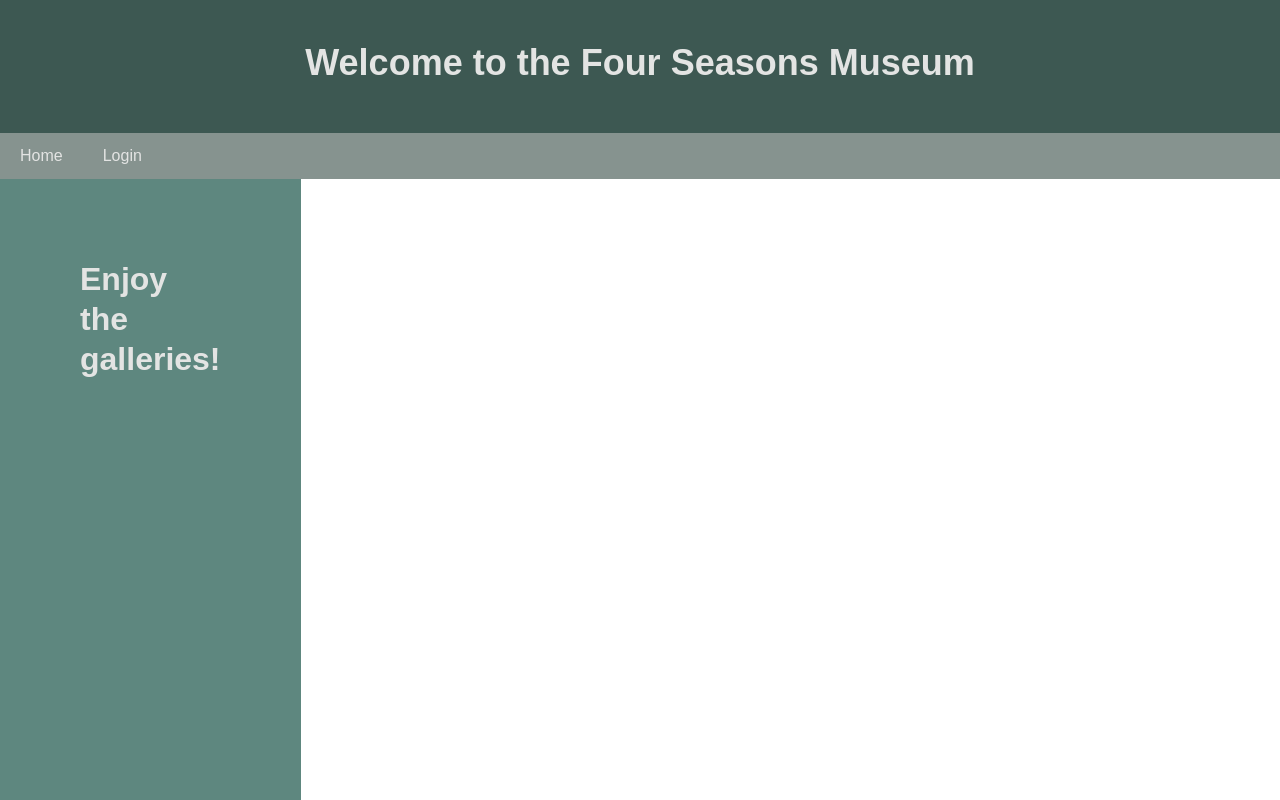
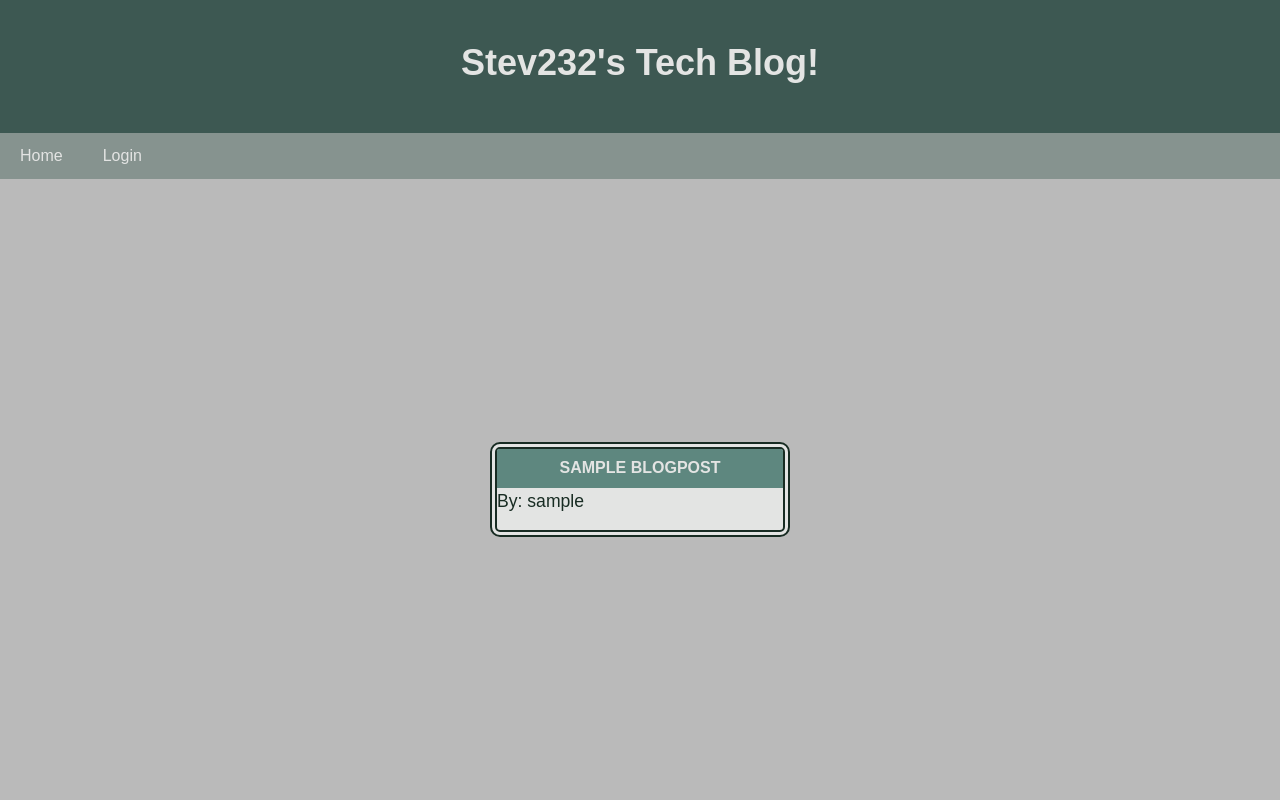
Before and after one commit to stev232/Stev232sTechBlog, a Node server app: page / in a window 1280 px wide. Run offline with Node 20, Linux system fonts and the light colour scheme; tables that the repository leaves empty hold one stand-in row (values such as "Sample post"); some libraries are stand-ins or nearby versions.

Commit message:
Adjusted the site layout to fit with the requirements of the assignment.

```diff
--- a/controllers/home-routes.js
+++ b/controllers/home-routes.js
@@ -1,14 +1,22 @@
 const router = require('express').Router();
-const { BlogPost } = require('../models');
+const { BlogPost, User } = require('../models');
 
 // GET all galleries for homepage
 router.get('/', async (req, res) => {
   try {
-    const dbBlogData = await BlogPost.findAll({ });
+    const dbBlogData = await BlogPost.findAll({
+      include: [
+        {
+          model: User,
+          attributes: ['user_name'],
+        },
+      ],
+     });
 
     const blogs = dbBlogData.map((blog) =>
     blog.get({ plain: true })
     );
+
     res.render('homepage', {
       blogs,
       loggedIn: req.session.loggedIn,
@@ -22,7 +30,14 @@ router.get('/', async (req, res) => {
 // GET one gallery
 router.get('/blog/:id', async (req, res) => {
   try {
-    const dbBlogData = await BlogPost.findByPk(req.params.id, { });
+    const dbBlogData = await BlogPost.findByPk(req.params.id, {
+      include: [
+        {
+          model: User,
+          attributes: ['user_name'],
+        },
+      ],
+    });
 
     const blog = dbBlogData.get({ plain: true });
     res.render('blog', { blog, loggedIn: req.session.loggedIn });
--- a/package.json
+++ b/package.json
@@ -1,5 +1,5 @@
 {
-  "name": "museum-paintings",
+  "name": "tech-blog",
   "version": "1.0.0",
   "description": "",
   "main": "server.js",
--- a/public/css/style.css
+++ b/public/css/style.css
@@ -66,9 +66,9 @@ nav a:hover {
   background-color: var(--dark);
 }
 
-.gallery {
+.blog {
   flex: 4;
-  background-color: #fff;
+  background-color: #bababa;
   padding: 50px;
   display: flex;
   flex-flow: row wrap;
@@ -92,14 +92,14 @@ img {
   height: auto;
 }
 
-.painting {
+.post {
   width: 50%;
   background-color: white;
   box-shadow: 0 4px 8px 0 rgba(0, 0, 0, 0.2), 0 6px 20px 0 rgba(0, 0, 0, 0.19);
   margin-bottom: 25px;
 }
 
-.painting-details {
+.blog-details {
   text-align: center;
   padding: 10px 20px;
   font-weight: bold;
@@ -144,7 +144,7 @@ img {
   font-weight: bold;
 }
 
-.gallery-name {
+.blog-title {
   text-transform: uppercase;
   letter-spacing: 3px;
   text-shadow: 2px 2px 5px var(--secondary);
--- a/views/homepage.handlebars
+++ b/views/homepage.handlebars
@@ -1,3 +1,3 @@
-{{#each galleries as |gallery|}}
-{{> gallery-details}}
+{{#each blogs as |blog|}}
+{{> blog-details}}
 {{/each}}
--- a/views/layouts/main.handlebars
+++ b/views/layouts/main.handlebars
@@ -4,14 +4,14 @@
 <head>
   <meta charset="utf-8">
   <meta name="viewport" content="width=device-width, initial-scale=1.0">
-  <title>Museum</title>
+  <title>Tech Blog</title>
   <link rel="stylesheet" type="text/css" href="/css/jass.css">
   <link rel="stylesheet" type="text/css" href="/css/style.css">
 </head>
 
 <body>
   <header>
-    <h1>Welcome to the Four Seasons Museum</h1>
+    <h1>Stev232's Tech Blog!</h1>
   </header>
   <nav>
     <a href="/">Home</a>
@@ -22,10 +22,7 @@
     {{/if}}
   </nav>
   <main>
-    <aside>
-      <h2>Enjoy the galleries!</h2>
-    </aside>
-    <div class="gallery">
+    <div class="blog">
       {{{body}}}
     </div>
   </main>
--- /dev/null
+++ b/views/partials/blog-details.handlebars
@@ -0,0 +1,6 @@
+<section class="card">
+  <a href="/blog/{{id}}">
+    <header>{{title}}</header>
+    <p>By: {{user.user_name}}</p>
+  </a>
+</section>
--- a/views/partials/gallery-details.handlebars
+++ /dev/null
@@ -1,6 +0,0 @@
-<section class="card">
-  <a href="/gallery/{{id}}">
-    <header>{{name}}</header>
-    <img src="/images/{{paintings.[0].filename}}" alt="{{paintings.[0].description}}">
-  </a>
-</section>
--- a/views/partials/painting-details.handlebars
+++ /dev/null
@@ -1,10 +0,0 @@
-<section class="card">
-  <a href="/painting/{{id}}">
-    <header>{{title}}</header>
-
-    <div class="card-body">
-      <img src="/images/{{filename}}" alt="{{description}}">
-      <p>By: {{artist}}</p>
-    </div>
-  </a>
-</section>
```
Also changed, not shown: views/blog.handlebars (added, +13 -0 lines), views/gallery.handlebars (deleted, +0 -14 lines), views/painting.handlebars (deleted, +0 -12 lines), README.md.
